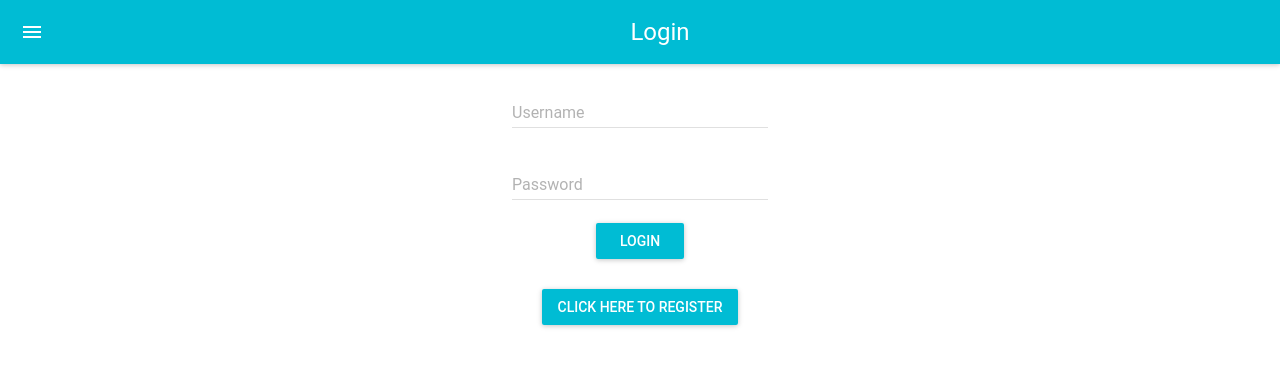
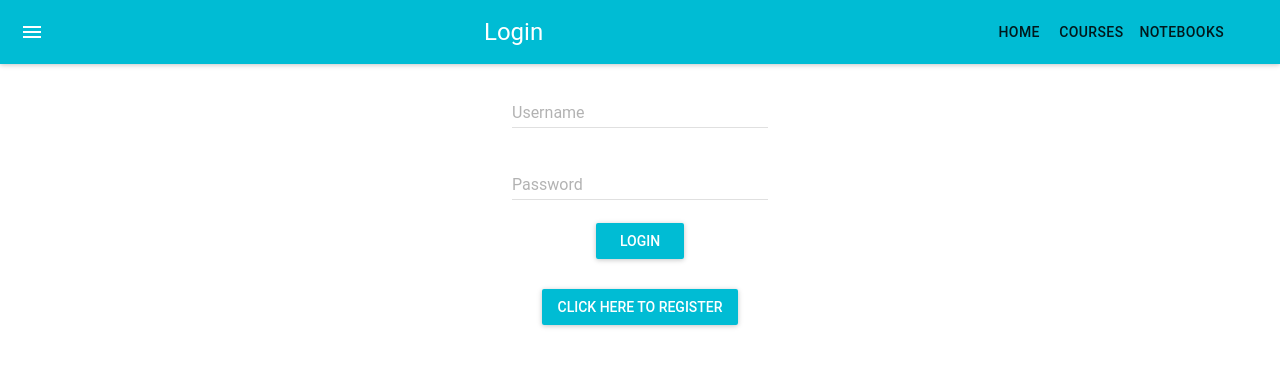
Before and after one commit to JWatkins20/classscribe, a React (Create React App) app in the folder src/classscribe-fe/: page /login in a window 1280 px wide. Shown: the top 366 px of the page. Built offline with nearby package versions, Linux system fonts and the light colour scheme.

Commit message:
add nav bar and restore urls

```diff
--- a/src/classscribe-fe/src/App.js
+++ b/src/classscribe-fe/src/App.js
@@ -19,8 +19,8 @@ import { is } from '@babel/types';
 import Cookie from "js-cookie"
 import EmailVerification from './login_registration/EmailVerification';
 
-export const base_url = "http://localhost:8000/"
-export const url = "http://localhost:8000/api/"
+export const base_url = "http://128.143.67.97:44104/"
+export const url = "http://128.143.67.97:44104/api/"
 // for testng: http://localhost:8000/api/
 // for server: http://128.143.67.97:44104/
 
--- a/src/classscribe-fe/src/components/ImageUpload/index.js
+++ b/src/classscribe-fe/src/components/ImageUpload/index.js
@@ -5,11 +5,11 @@ import { base_url } from "../../App"
 import Axios from 'axios';
 import Cookies from 'js-cookie';
 import { url } from '../../App';
-import Typography from '@material-ui/core/Typography';
-import AppBar from 'material-ui/AppBar';
 import CardContent from '@material-ui/core/CardContent';
 import MuiThemeProvider from 'material-ui/styles/MuiThemeProvider';
 import Card from '@material-ui/core/Card';
+
+import { AppBar, Typography, Toolbar, Button} from '@material-ui/core';
 
 const carstyle = {
   width: '650px',
@@ -234,7 +234,14 @@ async loadNotes()
         }
     return (
       <MuiThemeProvider>
-      <AppBar title= {"Hello, "+this.state.user.username} style={{"padding-bottom": '20px'}}/>
+      <AppBar position="static">
+          <Toolbar>
+              <Typography variant="h6">Hello {this.state.user.username}</Typography>
+              <Button color="inherit" href={base_url}>Home</Button>
+              <Button color="inherit" href={`${base_url}view-all-courses`}>Courses</Button>
+              <Button color="inherit" href={`${base_url}notebook-carousel`}>Notebooks</Button>
+          </Toolbar>
+      </AppBar>
       <div style={{"display": "inline-block"}}>
         <div style={divstyle}><p style={headerstyle}>Notebooks{'\n'}</p>{notelist}</div>
         <div style={carstyle}>
--- /dev/null
+++ b/src/classscribe-fe/src/components/Navbar.js
@@ -0,0 +1,31 @@
+import React from 'react';
+
+import { AppBar, Typography, Toolbar, Button} from '@material-ui/core';
+
+import { base_url, url } from "../App";
+
+class Navbar extends React.Component {
+    constructor(props){
+        super(props);
+        this.state = {
+            username: props.username || ""
+        };
+    }
+
+    render() {
+
+        let that = this;
+        return (
+            <AppBar position="static">
+                <Toolbar>
+                    <Typography variant="h6">Hello {this.state.username}</Typography>
+                    <Button color="inherit" href={base_url}>Home</Button>
+                    <Button color="inherit" href={`${base_url}view-all-courses`}>Courses</Button>
+                    <Button color="inherit" href={`${base_url}notebook-carousel`}>Notebooks</Button>
+                </Toolbar>
+            </AppBar>
+        );
+    }
+}
+
+export default Navbar;
--- a/src/classscribe-fe/src/components/customAdmin/viewAll.js
+++ b/src/classscribe-fe/src/components/customAdmin/viewAll.js
@@ -7,6 +7,8 @@ import SelectField from 'material-ui/SelectField';
 import MenuItem from 'material-ui/MenuItem';
 import MuiThemeProvider from 'material-ui/styles/MuiThemeProvider';
 import TextField from 'material-ui/TextField';
+
+import Navbar from '../Navbar';
 
 import 'react-week-calendar/dist/style.less';
 import Axios from 'axios';
@@ -209,6 +211,7 @@ export default class CourseCalendar extends React.Component {
         if (this.state.user && this.state.user.type === "admin") {
             return (
                 <>
+                    <Navbar username={this.state.user.username}></Navbar>
                     <MuiThemeProvider>
                         <SelectField
                             id="building-select"
--- a/src/classscribe-fe/src/login_registration/Login.js
+++ b/src/classscribe-fe/src/login_registration/Login.js
@@ -6,7 +6,9 @@ import React, {Component} from 'react';
 import { withRouter } from 'react-router-dom';
 import Axios from 'axios';
 import Cookies from 'js-cookie';
-import { url } from '../App';
+import { base_url, url } from '../App';
+
+import { Toolbar, Button} from '@material-ui/core';
 
 const history = window.history;
 
@@ -50,9 +52,13 @@ render() {
       <div>
         <MuiThemeProvider>
             <div>
-                <AppBar
-                    title="Login"
-                />
+                <AppBar title="Login">
+                  <Toolbar>
+                      <Button color="inherit" href={base_url}>Home</Button>
+                      <Button color="inherit" href={`${base_url}view-all-courses`}>Courses</Button>
+                      <Button color="inherit" href={`${base_url}notebook-carousel`}>Notebooks</Button>
+                  </Toolbar>
+                </AppBar>
                 <TextField
                     hintText="Enter your Username"
                     floatingLabelText="Username"
--- a/src/classscribe-fe/src/login_registration/WelcomeScreen.js
+++ b/src/classscribe-fe/src/login_registration/WelcomeScreen.js
@@ -1,5 +1,6 @@
 import React, {Component} from 'react';
 import StudentDashboard from '../student/Dashboard'
+import Navbar from '../components/Navbar';
 const history = window.history;
 
 export default class WelcomeScreen extends Component{
@@ -7,21 +8,30 @@ export default class WelcomeScreen extends Component{
     render(){
         if(history.state.type === "teacher"){
             return(
+                <>
+                    <Navbar></Navbar>
                     <div>
                         Hello teacher 😎!
                     </div>
+                </>
             )
         }else if(history.state.type === "student"){
             return (
+                <>
+                    <Navbar></Navbar>
                     <div>
                         <StudentDashboard/>
                     </div>
+                </>
             )
         }else{
             return (
+                <>
+                    <Navbar></Navbar>
                     <div>
                         Hello admin!
                     </div>
+                </>
             )
         }
     }
```
Lines whose indentation alone changed are shown as unchanged.
